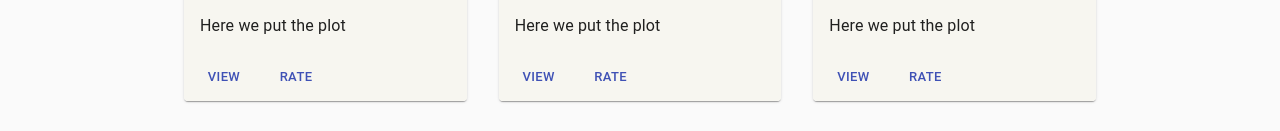
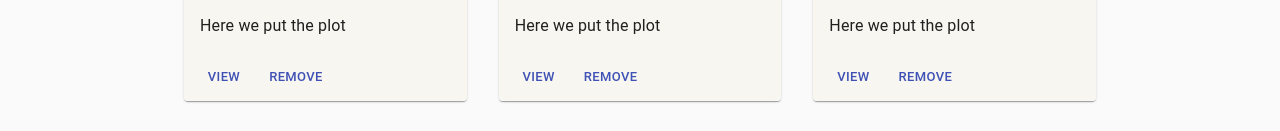
Before and after one commit to the-incrudibles/DefinitelyNotIMDB, a React (Create React App) app in the folder client/: page /watchlist in a window 1280 px wide. Shown: the part 499-630 px from the top of the page. Built offline with nearby package versions, Linux system fonts and the light colour scheme; no server answers; grey boxes are pictures that could not be loaded.

Commit message:
adjusted card in MyWatchlist.js

```diff
--- a/client/src/components/MyWatchList/MyWatchList.js
+++ b/client/src/components/MyWatchList/MyWatchList.js
@@ -97,7 +97,7 @@ const MyWatchList = _ => {
                               View
                     </Button>
                     <Button size='small' color='primary'>
-                              Rate
+                              Remove
                     </Button>
                   </CardActions>
                 </Card>
```
